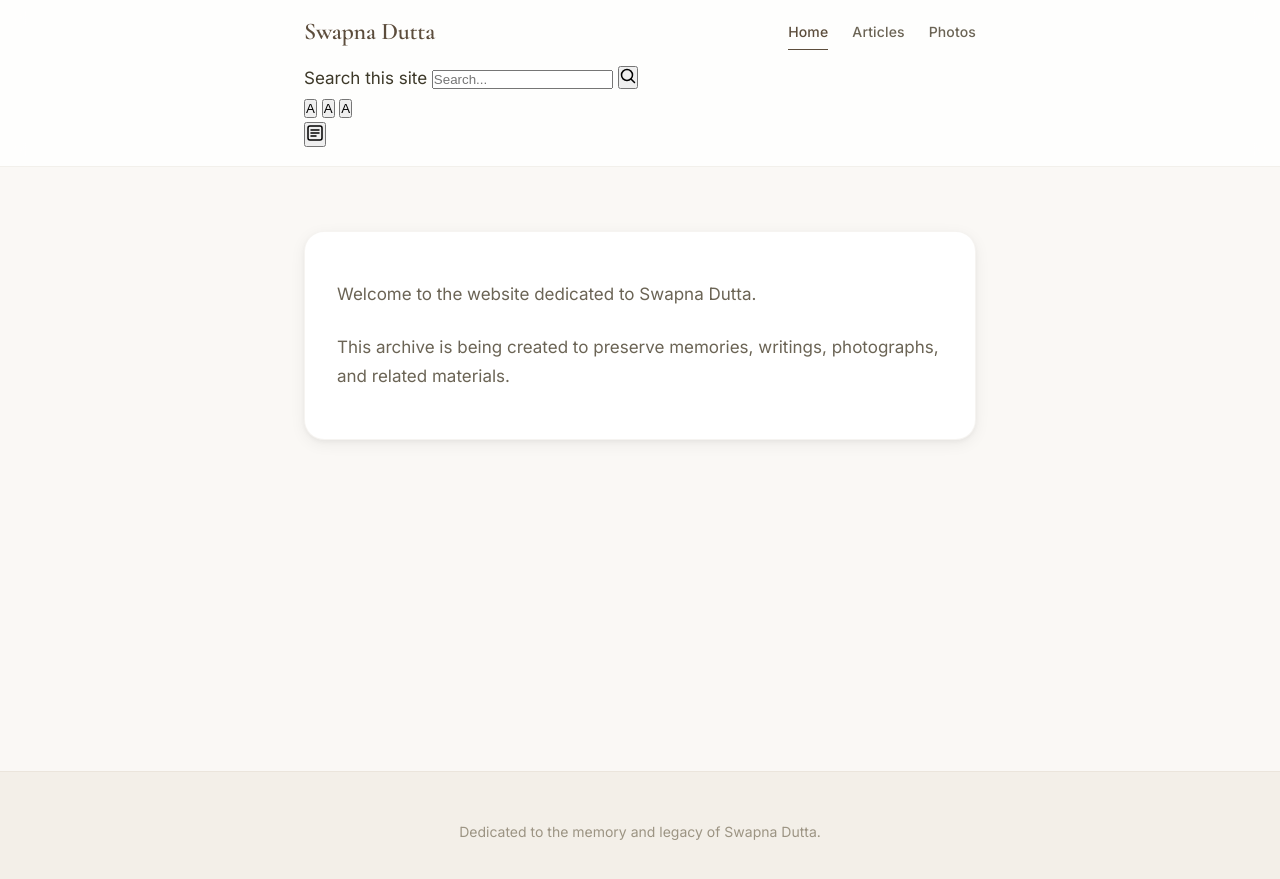
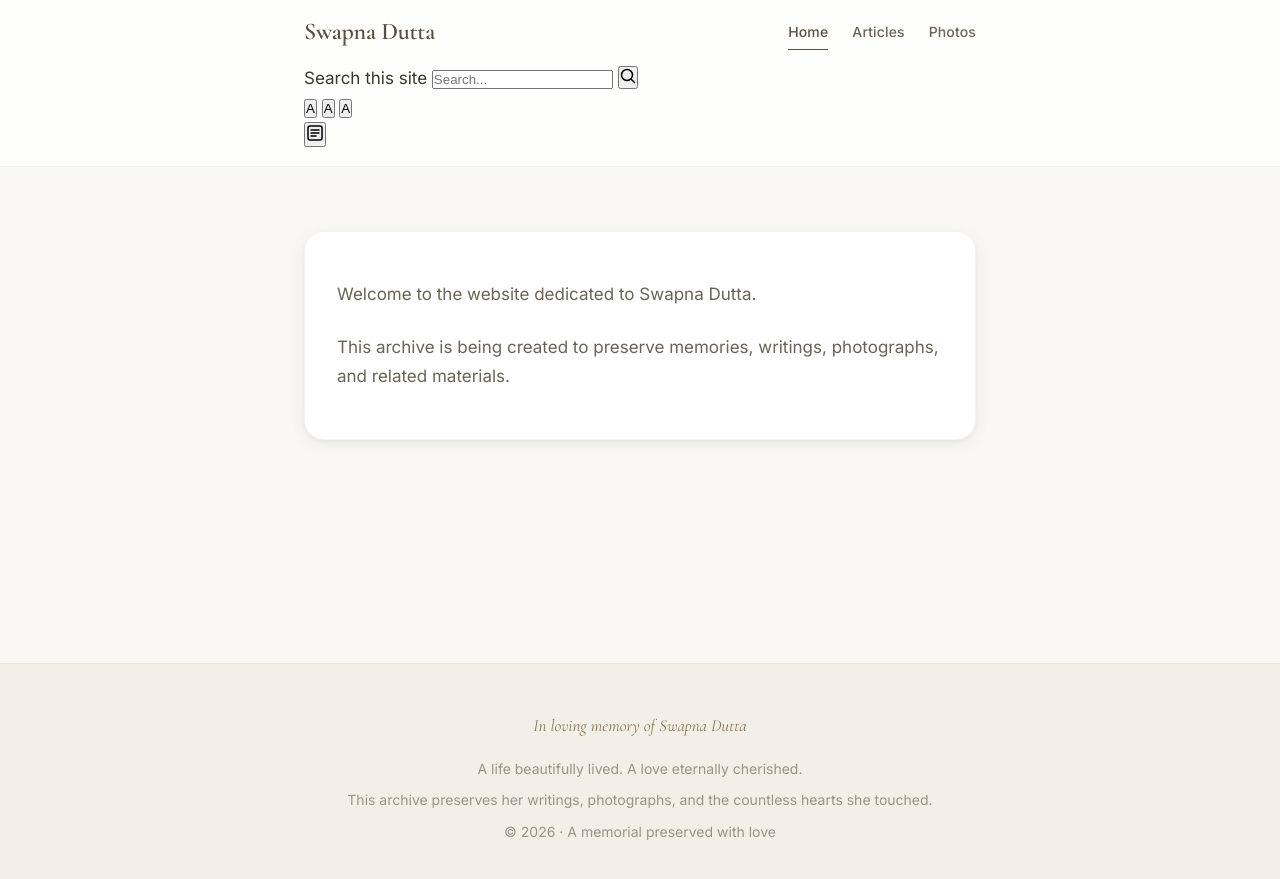
Before and after one commit to titodutta/swapnadutta, a Jekyll site: the page built from index.md, in a window 1280 px wide. Shown: the top 879 px of the page. Built offline with Jekyll 4.4.1, drawn with Linux system fonts in a browser that asks for light colours.

Commit message:
Update footer.html

```diff
--- a/_includes/footer.html
+++ b/_includes/footer.html
@@ -1,11 +1,15 @@
 <footer class="site-footer">
+  <div class="container">
+    <p class="footer-memory">In loving memory of Swapna Dutta</p>
 
-  <div class="container footer-inner">
+    <p>A life beautifully lived. A love eternally cherished.</p>
 
-    <p>
-      Dedicated to the memory and legacy of Swapna Dutta.
+    <p class="footer-dedication">
+      This archive preserves her writings, photographs, and the countless hearts she touched.
     </p>
 
+    <p class="footer-copyright">
+      &copy; {{ site.time | date: '%Y' }} · A memorial preserved with love
+    </p>
   </div>
-
 </footer>
```
